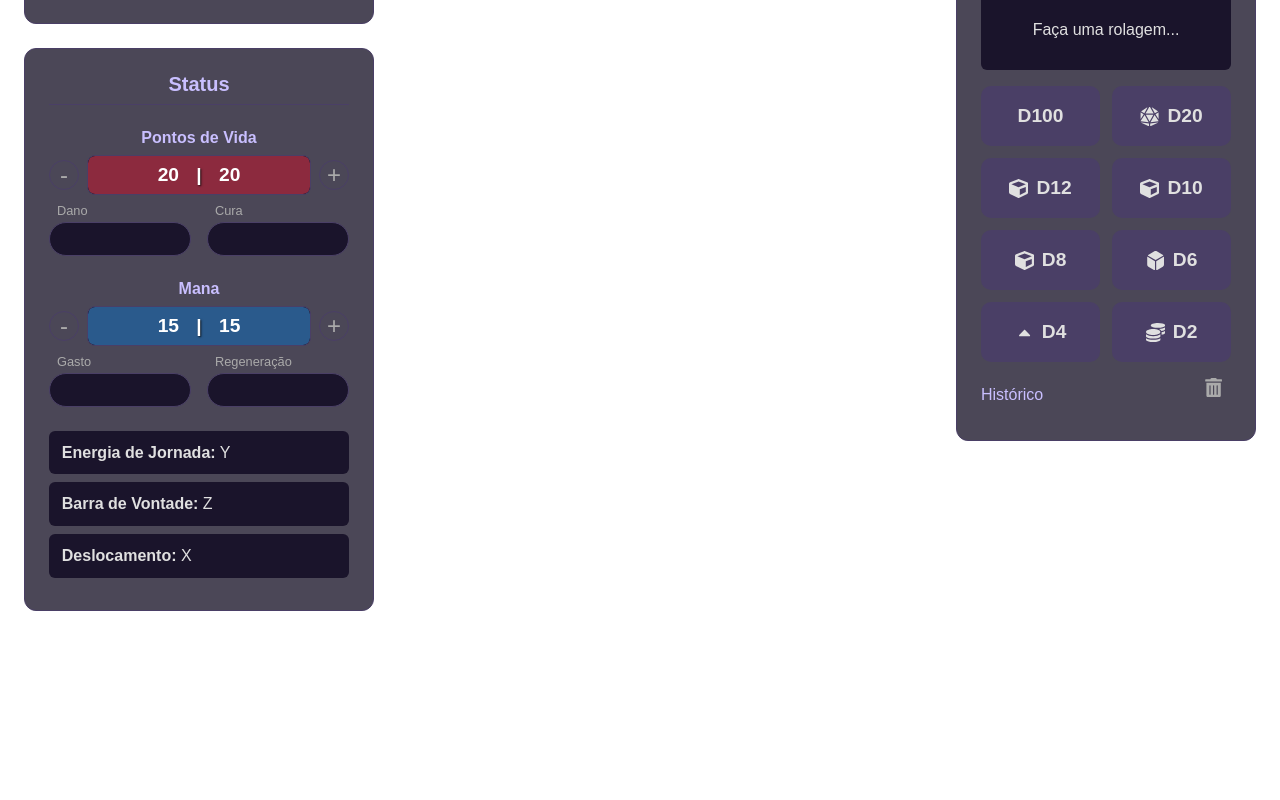
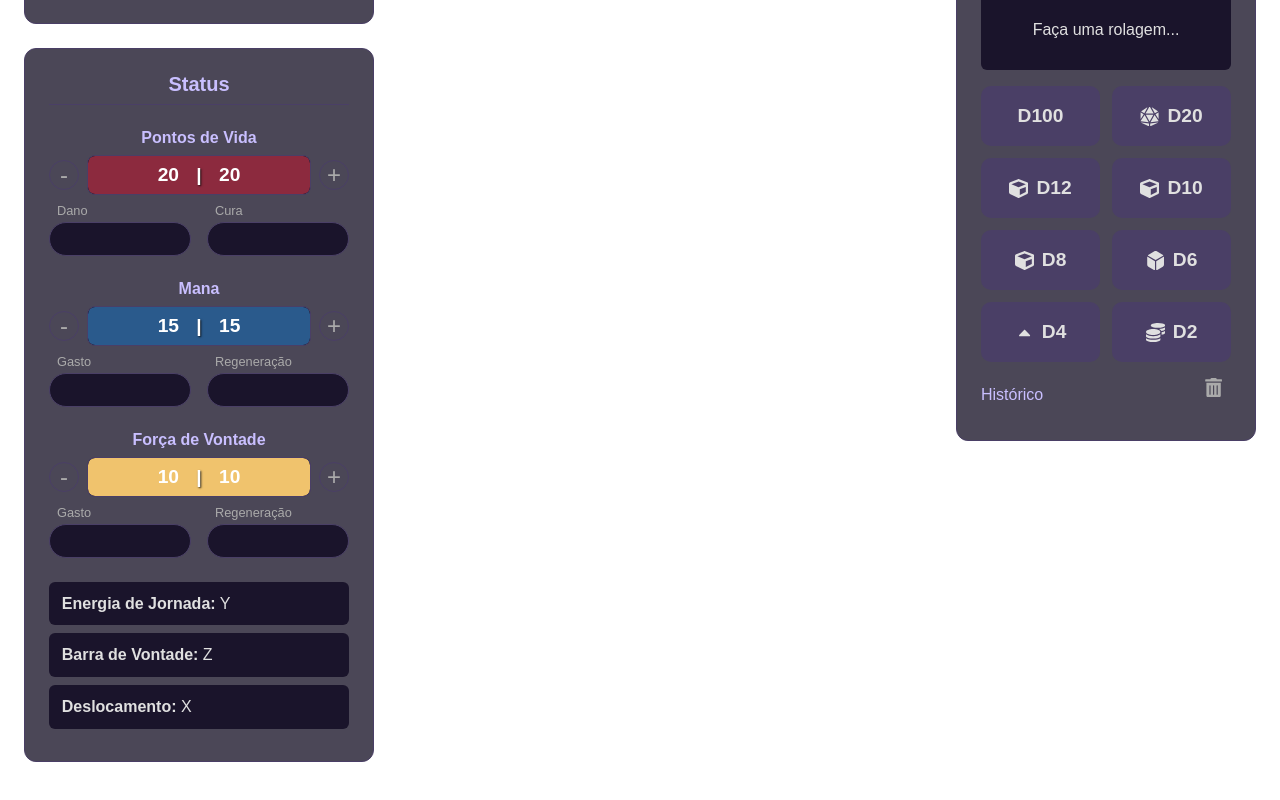
Before and after one commit to joaovcguerra/lotr-rpg, a Next.js app in the folder my-app/: page / in a window 1280 px wide. Shown: the part 723-1523 px from the top of the page. Before the commit the page ends 1374 px from the top, so only its background shows below. Built offline with nearby package versions, Linux system fonts and the light colour scheme.

Commit message:
will power bar

```diff
--- a/my-app/app/components/Ficha/ColunaEsquerda.js
+++ b/my-app/app/components/Ficha/ColunaEsquerda.js
@@ -4,12 +4,18 @@
 import { FaInfoCircle } from 'react-icons/fa';
 
 export default function ColunaEsquerda({
-    styles, hp, setHp, mana, setMana, danoValue, setDanoValue, curaValue, setCuraValue,
-    custoValue, setCustoValue, regenValue, setRegenValue, applyHpChange, applyManaChange, handleMaxStatChange,
+    styles, hp, setHp, mana, setMana,
+    vontade, setVontade, // <-- Propriedades da nova barra
+    danoValue, setDanoValue, curaValue, setCuraValue,
+    custoValue, setCustoValue, regenValue, setRegenValue,
+    vontadeGastoValue, setVontadeGastoValue, // <-- Propriedades da nova barra
+    vontadeRegenValue, setVontadeRegenValue, // <-- Propriedades da nova barra
+    applyHpChange, applyManaChange, applyVontadeChange, // <-- Propriedades da nova barra
+    handleMaxStatChange,
     races, selectedRace, handleRaceChange, classes, selectedClass, handleClassChange,
     availableSubclasses, selectedSubclass, handleSubclassChange, oficios, selectedOficio,
     handleOficioChange, openOficioModal,
-    level, handleLevelChange // Props que vamos usar agora
+    level, handleLevelChange
 }) {
     return (
         <div className={styles.column}>
@@ -32,7 +38,6 @@ export default function ColunaEsquerda({
                             </select>
                         </div>
                     </div>
-                    {/* ===== CAMPO DE NÍVEL ATUALIZADO AQUI ===== */}
                     <div className={styles.field}>
                         <label>Nível:</label>
                         <input
@@ -89,6 +94,7 @@ export default function ColunaEsquerda({
             </div>
             <div className={styles.section}>
                 <h2 className={styles.sectionTitle}>Status</h2>
+                {/* Barra de HP */}
                 <h4 className={styles.barTitle}>Pontos de Vida</h4>
                 <div className={styles.statusBarContainer}>
                     <button className={styles.statusBarButton} onClick={() => setHp(prev => ({ ...prev, current: prev.current - 1 }))}>-</button>
@@ -106,6 +112,8 @@ export default function ColunaEsquerda({
                     <div className={styles.changeInputField}><label>Dano</label><input type="number" className={styles.smallInput} value={danoValue} onChange={(e) => setDanoValue(e.target.value)} onKeyDown={(e) => applyHpChange(e, danoValue, false)} /></div>
                     <div className={styles.changeInputField}><label>Cura</label><input type="number" className={styles.smallInput} value={curaValue} onChange={(e) => setCuraValue(e.target.value)} onKeyDown={(e) => applyHpChange(e, curaValue, true)} /></div>
                 </div>
+
+                {/* Barra de Mana */}
                 <h4 className={styles.barTitle}>Mana</h4>
                 <div className={styles.statusBarContainer}>
                     <button className={styles.statusBarButton} onClick={() => setMana(prev => ({ ...prev, current: prev.current - 1 }))}>-</button>
@@ -123,6 +131,27 @@ export default function ColunaEsquerda({
                     <div className={styles.changeInputField}><label>Gasto</label><input type="number" className={styles.smallInput} value={custoValue} onChange={(e) => setCustoValue(e.target.value)} onKeyDown={(e) => applyManaChange(e, custoValue, false)} /></div>
                     <div className={styles.changeInputField}><label>Regeneração</label><input type="number" className={styles.smallInput} value={regenValue} onChange={(e) => setRegenValue(e.target.value)} onKeyDown={(e) => applyManaChange(e, regenValue, true)} /></div>
                 </div>
+
+                {/* ===== NOVA BARRA DE FORÇA DE VONTADE ===== */}
+                <h4 className={styles.barTitle}>Força de Vontade</h4>
+                <div className={styles.statusBarContainer}>
+                    <button className={styles.statusBarButton} onClick={() => setVontade(prev => ({ ...prev, current: prev.current - 1 }))}>-</button>
+                    <div className={styles.statusBar}>
+                        <div className={`${styles.statusBarFill} ${styles.vontadeBar}`} style={{ width: `${(vontade.current / vontade.max) * 100}%` }}></div>
+                        <div className={styles.statusBarValues}>
+                            <input type="text" inputMode="numeric" value={vontade.current} onChange={(e) => setVontade({ ...vontade, current: Math.min(parseInt(e.target.value) || 0, vontade.max) })} className={styles.maxStatInput} />
+                            <span>|</span>
+                            <input type="text" inputMode="numeric" value={vontade.max} onChange={(e) => handleMaxStatChange('vontade', e.target.value)} className={styles.maxStatInput} />
+                        </div>
+                    </div>
+                    <button className={styles.statusBarButton} onClick={() => setVontade(prev => ({ ...prev, current: prev.current + 1 }))}>+</button>
+                </div>
+                <div className={styles.changeInputContainer}>
+                    <div className={styles.changeInputField}><label>Gasto</label><input type="number" className={styles.smallInput} value={vontadeGastoValue} onChange={(e) => setVontadeGastoValue(e.target.value)} onKeyDown={(e) => applyVontadeChange(e, vontadeGastoValue, false)} /></div>
+                    <div className={styles.changeInputField}><label>Regeneração</label><input type="number" className={styles.smallInput} value={vontadeRegenValue} onChange={(e) => setVontadeRegenValue(e.target.value)} onKeyDown={(e) => applyVontadeChange(e, vontadeRegenValue, true)} /></div>
+                </div>
+
+                {/* Outros Status */}
                 <div className={styles.otherStats}>
                     <p><strong>Energia de Jornada:</strong> Y</p>
                     <p><strong>Barra de Vontade:</strong> Z</p>
--- a/my-app/app/components/Ficha/ColunaEsquerda.module.css
+++ b/my-app/app/components/Ficha/ColunaEsquerda.module.css
@@ -180,6 +180,10 @@
     background-color: #2a5a8c;
 }
 
+.vontadeBar {
+    background-color: #f0c36d;
+}
+
 .statusBarValues {
     position: relative;
     z-index: 2;
--- a/my-app/app/components/Ficha/Ficha.js
+++ b/my-app/app/components/Ficha/Ficha.js
@@ -39,6 +39,11 @@ export default function Ficha() {
     });
     const [hp, setHp] = useState({ current: 20, max: 20 });
     const [mana, setMana] = useState({ current: 15, max: 15 });
+    // ===== NOVOS STATES AQUI =====
+    const [vontade, setVontade] = useState({ current: 10, max: 10 });
+    const [vontadeGastoValue, setVontadeGastoValue] = useState('');
+    const [vontadeRegenValue, setVontadeRegenValue] = useState('');
+
     const [danoValue, setDanoValue] = useState('');
     const [curaValue, setCuraValue] = useState('');
     const [custoValue, setCustoValue] = useState('');
@@ -57,7 +62,7 @@ export default function Ficha() {
     const [selectedSubclass, setSelectedSubclass] = useState('');
     const [selectedOficio, setSelectedOficio] = useState('');
     const [isOficioModalOpen, setIsOficioModalOpen] = useState(false);
-    const [level, setLevel] = useState(1); // ===== NOVO STATE PARA O NÍVEL =====
+    const [level, setLevel] = useState(1);
 
     // Lógicas de cálculo para o inventário
     const conBonus = useMemo(() => Number(getModifier(atributos.constituicao)) || 0, [atributos.constituicao]);
@@ -127,8 +132,13 @@ export default function Ficha() {
 
     const handleMaxStatChange = (stat, value) => {
         const newMax = parseInt(value) || 0;
-        if (stat === 'hp') setHp(prev => ({ max: newMax, current: Math.min(prev.current, newMax) }));
-        if (stat === 'mana') setMana(prev => ({ max: newMax, current: Math.min(prev.current, newMax) }));
+        if (stat === 'hp') {
+            setHp(prev => ({ max: newMax, current: Math.min(prev.current, newMax) }));
+        } else if (stat === 'mana') {
+            setMana(prev => ({ max: newMax, current: Math.min(prev.current, newMax) }));
+        } else if (stat === 'vontade') { // ===== ADICIONADO =====
+            setVontade(prev => ({ max: newMax, current: Math.min(prev.current, newMax) }));
+        }
     };
 
     const applyHpChange = (e, amount, isHealing) => {
@@ -152,6 +162,19 @@ export default function Ficha() {
                 setMana({ ...mana, current: clampedMana });
             }
             isRegen ? setRegenValue('') : setCustoValue('');
+        }
+    };
+
+    // ===== NOVA FUNÇÃO AQUI =====
+    const applyVontadeChange = (e, amount, isRegen) => {
+        if (e.key === 'Enter') {
+            const value = parseInt(amount);
+            if (!isNaN(value) && value > 0) {
+                const newCurrentVontade = isRegen ? vontade.current + value : vontade.current - value;
+                const clampedVontade = Math.max(0, Math.min(newCurrentVontade, vontade.max));
+                setVontade({ ...vontade, current: clampedVontade });
+            }
+            isRegen ? setVontadeRegenValue('') : setVontadeGastoValue('');
         }
     };
 
@@ -185,8 +208,6 @@ export default function Ficha() {
     const handleOficioChange = (e) => setSelectedOficio(e.target.value);
     const openOficioModal = () => { if (selectedOficio) setIsOficioModalOpen(true); };
     const closeOficioModal = () => setIsOficioModalOpen(false);
-
-    // ===== NOVA FUNÇÃO AQUI =====
     const handleLevelChange = (e) => {
         setLevel(e.target.value);
     };
@@ -205,12 +226,16 @@ export default function Ficha() {
                 styles={styles}
                 hp={hp} setHp={setHp}
                 mana={mana} setMana={setMana}
+                vontade={vontade} setVontade={setVontade} // Passa o novo state
                 danoValue={danoValue} setDanoValue={setDanoValue}
                 curaValue={curaValue} setCuraValue={setCuraValue}
                 custoValue={custoValue} setCustoValue={setCustoValue}
                 regenValue={regenValue} setRegenValue={setRegenValue}
+                vontadeGastoValue={vontadeGastoValue} setVontadeGastoValue={setVontadeGastoValue} // Passa o novo state
+                vontadeRegenValue={vontadeRegenValue} setVontadeRegenValue={setVontadeRegenValue} // Passa o novo state
                 applyHpChange={applyHpChange}
                 applyManaChange={applyManaChange}
+                applyVontadeChange={applyVontadeChange} // Passa a nova função
                 handleMaxStatChange={handleMaxStatChange}
                 races={races}
                 selectedRace={selectedRace}
@@ -225,8 +250,8 @@ export default function Ficha() {
                 selectedOficio={selectedOficio}
                 handleOficioChange={handleOficioChange}
                 openOficioModal={openOficioModal}
-                level={level} // Passa o nível
-                handleLevelChange={handleLevelChange} // Passa a função de mudança
+                level={level}
+                handleLevelChange={handleLevelChange}
             />
             <ColunaMeio
                 styles={styles}
@@ -247,7 +272,7 @@ export default function Ficha() {
                 maxWeight={maxWeight}
                 currentWeight={currentWeight}
                 penalty={penalty}
-                level={level} // Passa o nível
+                level={level}
             />
             <ColunaDireita
                 styles={styles}
```
